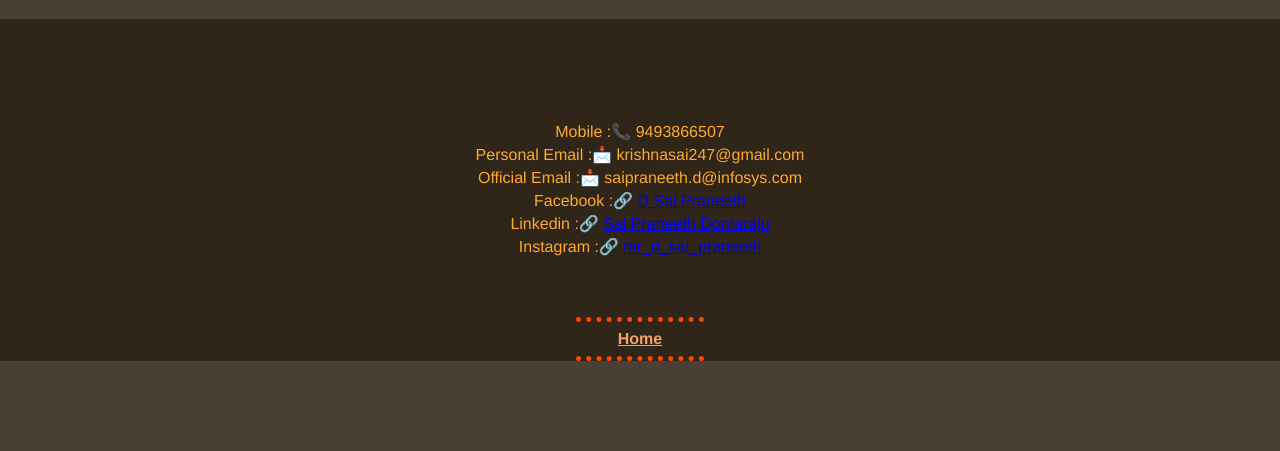
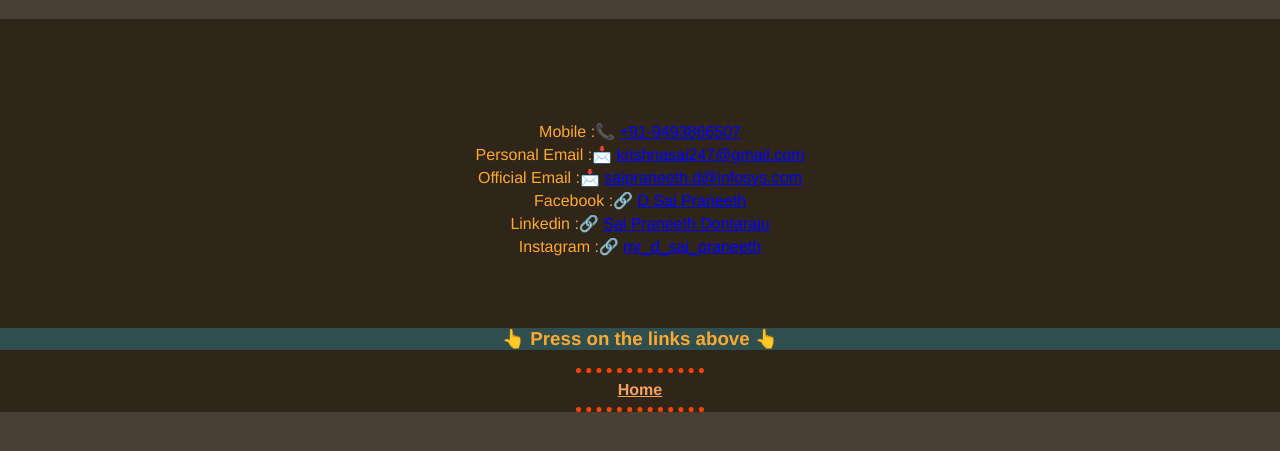
Before and after one commit to saipraneeth9/MY_DETAILS, a plain HTML site: page contact.html in a window 1280 px wide. Shown: the part 61-512 px from the top of the page. Drawn offline with Linux system fonts and the light colour scheme.

Commit message:
ver 5 of changes

```diff
--- a/contact.html
+++ b/contact.html
@@ -10,15 +10,16 @@
 <body>
    <h1>My Contact Details</h1>
    <div class="contactdiv">
+
    <table class="contacttable">
     <tr>
-      <td>Mobile :📞 9493866507</td>
+      <td>Mobile :📞 <a class="conlinks" href="tel:+919493866507">+91-9493866507</a> </td>
     </tr>
     <tr>
-      <td>Personal Email  :📩 krishnasai247@gmail.com</td>
+      <td>Personal Email  :📩 <a class="conlinks" href="mailto:krishnasai247@gmail.com">krishnasai247@gmail.com</a> </td>
     </tr>
     <tr>
-      <td>Official Email :📩 saipraneeth.d@infosys.com</td>
+      <td>Official Email :📩 <a class="conlinks" href="mailto:saipraneeth.d@infosys.com">saipraneeth.d@infosys.com</a> </td>
     </tr>
     <tr>
       <td>Facebook :🔗 <a class="conlinks" href="https://www.facebook.com/sai.praneeth.94651">D Sai Praneeth</a></td>
@@ -30,6 +31,7 @@
       <td>Instagram :🔗 <a class="conlinks" href="https://www.instagram.com/mr_d_sai_praneeth">mr_d_sai_praneeth</a></td>
     </tr>
   </table>
+  <h3 style="background-color: darkslategray;">👆 Press on the links above 👆</h3>
   <hr>
   <strong><a class="backbutton" href="index.html">Home</a></strong>
   <hr>
```
Also changed, not shown: index.html (+1 -1 lines).
